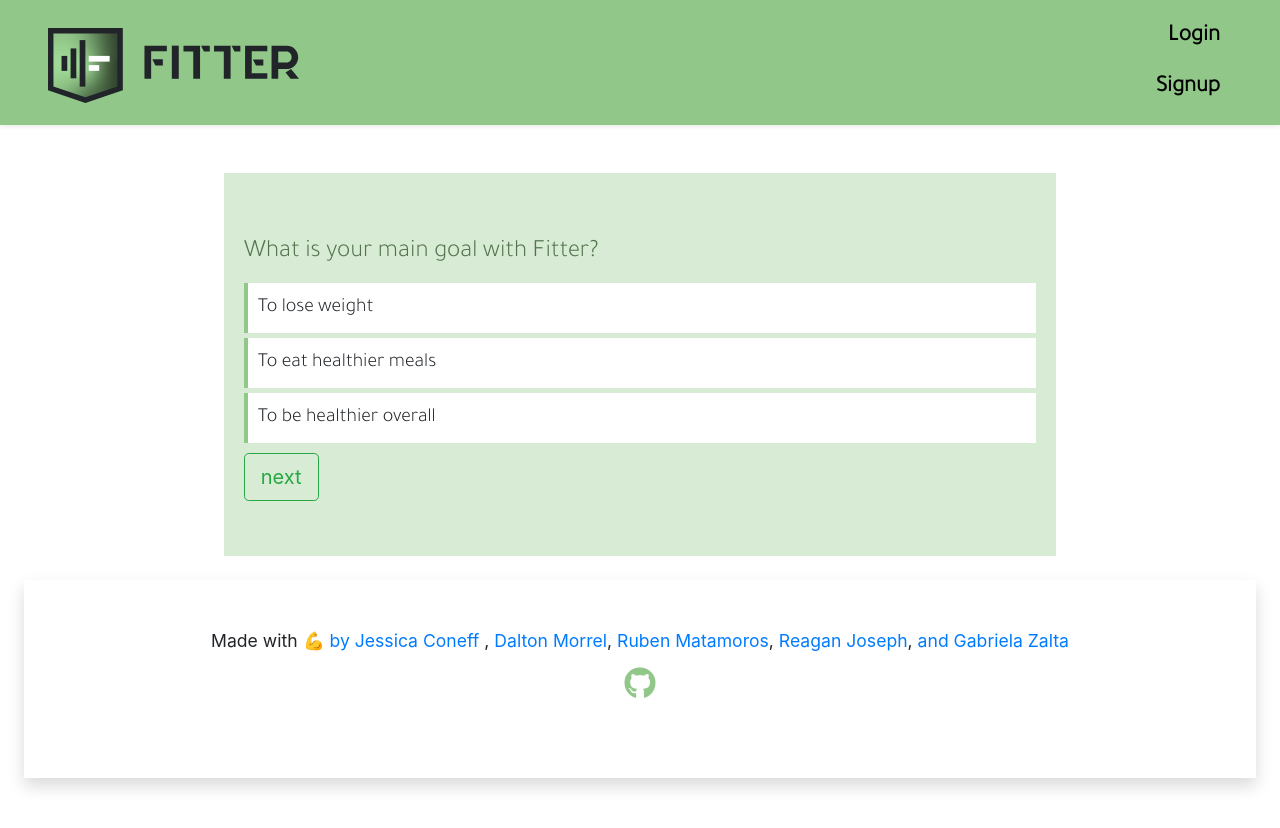
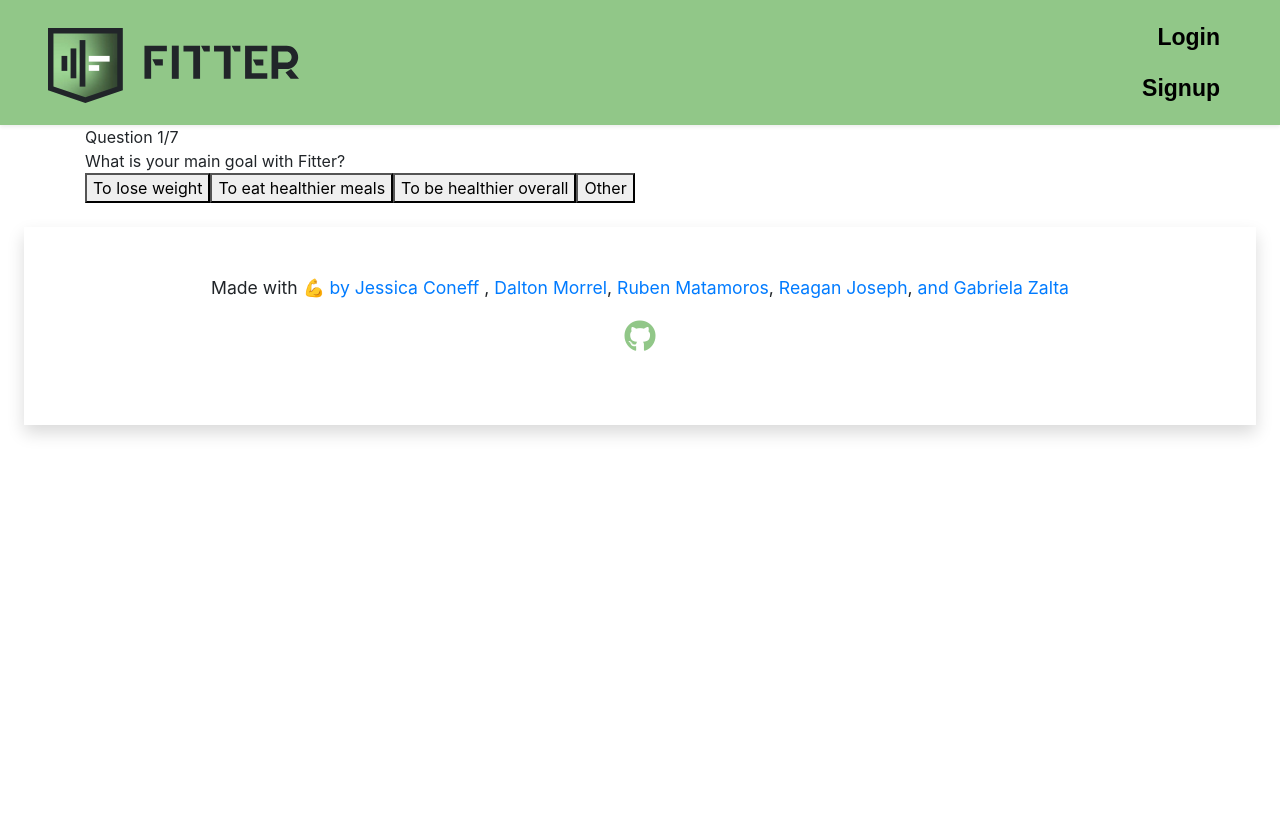
Before and after one commit to valiantcreative33/fitter, a React (Create React App) app in the folder client/: page /quiz in a window 1280 px wide. After the commit the page ends 800 px from the top, so only its background shows below. Built offline with nearby package versions, Linux system fonts and the light colour scheme; a web font is replaced by a local one.

Commit message:
fixing question and buttons

```diff
--- a/client/src/pages/Quiz.js
+++ b/client/src/pages/Quiz.js
@@ -1,151 +1,107 @@
-import React, {Component} from 'react';
-import { Link } from 'react-router-dom';
-import Question from '../components/Question/index';
-import Answer from '../components/Answer/index';
+import React,{useState} from 'react';
+// import { Link } from 'react-router-dom';
+// import Question from '../components/Question/index';
+// import Answer from '../components/Answer/index';
 import '../Quiz.css'
 
-
-export default class Quiz extends Component {
-
-    //quiz questions/answers
-    state = {
-        questions: {
-            1: 'What is your main goal with Fitter?',
-            2: 'What is your height?',
-            3: 'How many times per week do you hope to work out?',
-            4: 'What is your ideal calorie intake per day?',
-            5: 'what is your age?',
-            6: 'What is your current weight?',
-            7: 'What is your goal weight?'
+//List of Questions and Answers
+export default function Quiz() {
+    const questions = [
+        {
+            questionText: 'What is your main goal with Fitter?',
+            answerOptions:[
+                {answerText: 'To lose weight', isCorrect: true },
+                {answerText: 'To eat healthier meals', isCorrect: true},
+                {answerText: 'To be healthier overall', isCorrect: true},
+                {answerText: 'Other', isCorrect: true},
+            ],
         },
-        answers: {
-            1: {
-                1: 'To lose weight',
-                2: 'To eat healthier meals',
-                3: 'To be healthier overall'
+        {
+            questionText: 'What is your height?',
+            answerOptions:[
+                {answerText: '< 4ft', isCorrect: true },
+                {answerText: '4ft-5ft', isCorrect: true},
+                {answerText: '5ft-6ft', isCorrect: true},
+                {answerText: '> 6ft', isCorrect: true},
+            ],
         },
-            2: {
-                1: '< 140 cm',
-                2: '140-150 cm',
-                3: '150-160 cm',
-                4: '160-170 cm',
-                5: '> 170 cm'
+        {
+            questionText: 'How many times per week do you hope to work out?',
+            answerOptions:[
+                {answerText: 'I do not wish to workout at all', isCorrect: true },
+                {answerText: '1-2 times per week', isCorrect: true},
+                {answerText: '3-4 times per week', isCorrect: true},
+                {answerText: '5 times or mor per week', isCorrect: true},
+            ],
         },
-            3: {
-                1: 'I do not wish to workout at all',
-                2: '1-2 times per week',
-                3: '3-4 times per week',
-                4: '5-6 times per week',
-                5: 'I wish to work out every day!'
+        {
+            questionText: 'What is your ideal calorie intake per day?',
+            answerOptions:[
+                {answerText: '< 1000 calories', isCorrect: true },
+                {answerText: '1200-1400 calories', isCorrect: true},
+                {answerText: '1800-2000 calories', isCorrect: true},
+                {answerText: '2200 or more calories', isCorrect: true},
+            ],
         },
-            4: {
-                1: '< 1000 calories',
-                2: '1200-1400 calories',
-                3: '1800-2000 calories',
-                4: '2200-2400 calories',
-                5: '> 2600 calories'
+        {
+            questionText: 'what is your age?',
+            answerOptions:[
+                {answerText: '< 15', isCorrect: true },
+                {answerText:  '16-20', isCorrect: true},
+                {answerText: '21-30', isCorrect: true},
+                {answerText: '31 or older', isCorrect: true},
+            ],
         },
-            5: {
-                1: '< 15',
-                2: '16-20',
-                3: '21-30',
-                4: '31-40',
-                5: '41-60',
-                6: '> 61'
+        {
+            questionText: 'What is your current weight?',
+            answerOptions:[
+                {answerText: '< 99 lbs', isCorrect: true },
+                {answerText:  '99-150 lbs', isCorrect: true},
+                {answerText: '151-200 lbs', isCorrect: true},
+                {answerText: '200 or more lbs', isCorrect: true},
+            ],
         },
-            6: {
-                1: '< 90 lbs',
-                2: '91-110 lbs',
-                3: '111-130 lbs',
-                4: '131-150 lbs',
-                5: '151-170 lbs',
-                6: '171-190 lbs',
-                7: '> 191 lbs'
+        {
+            questionText: 'What is your goal weight?',
+            answerOptions:[
+                {answerText: '< 99 lbs', isCorrect: true },
+                {answerText:  '99-150 lbs', isCorrect: true},
+                {answerText: '151-200 lbs', isCorrect: true},
+                {answerText: '200 or more lbs', isCorrect: true},
+            ],
         },
-            7: {
-                1: '< 90 lbs',
-                2: '91-110 lbs',
-                3: '111-130 lbs',
-                4: '131-150 lbs',
-                5: '151-170 lbs',
-                6: '171-190 lbs',
-                7: '> 191 lbs'
-            }
-        },
-        clickedAnswer: 0,
-        step: 1
-    }
-
-    handleInputChange = event => {
-        // Getting the value and name of the input which triggered the change
-        let value = event.target.value;
-        const name = event.target.name;
-
-        this.setState({
-          [name]: value
-        });
-      };
-
-      handleFormSubmit = event => {
-        // Preventing the default behavior of the form submit (which is to refresh the page)
-        event.preventDefault();
-            //once user submit ask update question index to 5 proceed to display the options? this.state.question1
-          alert(`Hello ${this.state.clickedAnswer}`);
-          //call a post request
-        //   let usercreateobj= {
-        //       name: this.state.name,
-        //       age: this.state.question1
-        //     }
-
-        // }
-
-      };
+    ];
 
 
-    checkAnswer = answer => {
-        const {clickedAnswer, step} = this.state;
-        if(answer === clickedAnswer[step]) {
-            this.setState({
-                clickedAnswer: answer
-            });
-        }
-    }
-
-    nextQuestion = (step) => {
-        this.setState({
-            step: step + 1,
-            clickedAnswer: 0
-        });
-    }
 
 
-    render() {
-        let { questions, answers, clickedAnswer, step } = this.state;
-        return(
-            <div className="quiz mt-5">
-               {step <= Object.keys(questions).length ?
-               (<>
-                <Question question={questions[step]} />
-                <Answer
-                    answer = {answers[step]}
-                    step={step}
-                    checkAnswer={this.checkAnswer}
-                    clickedAnswer={clickedAnswer}
-                />
-                <button
-                className="nextQuestion story-button btn btn-outline-success btn-lg"
-                // disabled={
-                //     clickedAnswer && Object.keys(questions).length >= step ? false : true
-                // }
-                onClick={() => this.nextQuestion(step)}>next</button>
-                 </>) : (
-                <div className="results">
-                    <h1>You have completed your self assessment! Here are your results:</h1>
-                    <p className=" result-text p-2 m-1">display results here</p>
-                    <Link className="nav-link back" to="/profile"><i class="fas fa-long-arrow-alt-left"></i> back to my profile</Link>
+    const [currentQuestion, setCurrentQuestion] = useState(0);
+    return (
+		<div className='app'>
+			{/* HINT: replace "false" with logic to display the
+      score when the user has answered all the questions */}
+			{false ? (
+				<div className='score-section'>You scored 1 out of {questions.length}</div>
+			) : (
+				<>
+					<div className='question-section'>
+						<div className='question-count'>
+							<span>Question 1</span>/{questions.length}
 						</div>
+
+
+						<div className='question-text'>{questions[currentQuestion].questionText}</div>
+					</div>
+
+
+					<div className='answer-section'>
+						{questions[currentQuestion].answerOptions.map((answerOption) =>(
+                        <button>{answerOption.answerText}</button>
+                        ))}
+
+					</div>
+				</>
 			)}
 		</div>
 	);
 }
-}
```
Also changed, not shown: 1 other file (tests, documents, lock files or other folders). Lines whose indentation alone changed are shown as unchanged.
